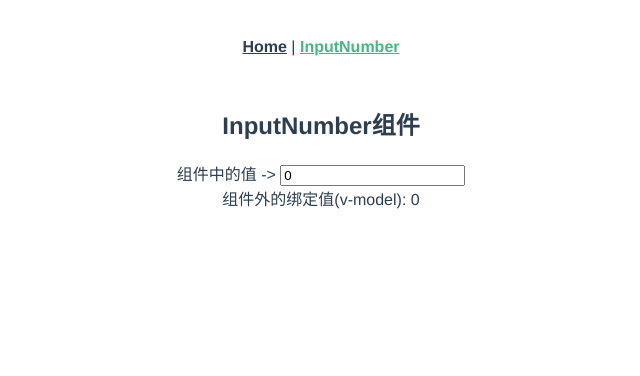
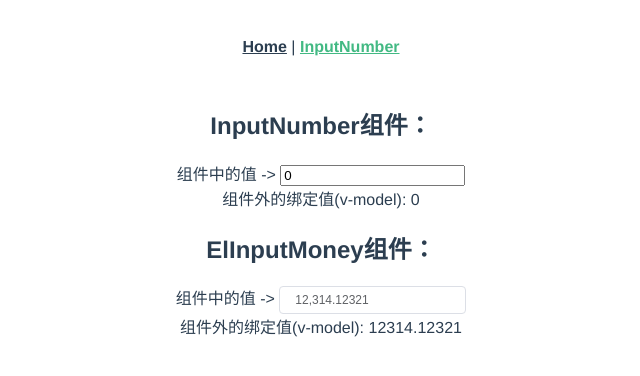
Before and after one commit to clydeqin7/vue-components, a Vue app: page /#/input_number in a window 1280 px wide. Shown: the top 376 px of the page, without its empty margins (319-959 px from the left). Built offline with nearby package versions, Linux system fonts and the light colour scheme.

Commit message:
feat: el-input 封装金额输入组件

```diff
--- /dev/null
+++ b/src/components/ElInputNumber.vue
@@ -0,0 +1,90 @@
+<template>
+  <el-input
+    v-bind="$attrs"
+    v-model.lazy="displayValue"
+    :placeholder="placeholder"
+    :disabled="disabled"
+    :maxlength="maxlength"
+    @input.native="handleInput"
+  ></el-input>
+</template>
+
+<script>
+export default {
+  name: "ElInputMoney",
+  props: {
+    value: {
+      type: [String, Number],
+      default: "",
+    },
+    placeholder: {
+      type: String,
+      default: "请输入金额",
+    },
+    disabled: {
+      type: Boolean,
+      default: false,
+    },
+    maxlength: {
+      type: Number,
+      default: 16,
+    },
+    debounceTime: {
+      type: Number,
+      default: 500,
+    },
+    fractionalDigits: {
+      type: Number,
+      default: 2,
+    },
+  },
+  data() {
+    return {
+      displayValue: "",
+      inputTimer: null,
+    };
+  },
+  methods: {
+    handleInput(event) {
+      if (this.timeoutId) {
+        clearTimeout(this.timeoutId);
+      }
+      this.timeoutId = setTimeout(() => {
+        const inputValue = event.target.value.replace(/,/g, "");
+        let numberValue = parseFloat(inputValue);
+        if (isNaN(numberValue)) {
+          numberValue = "";
+          this.displayValue = "";
+        } else {
+          numberValue = this.formatNumber(numberValue);
+        }
+        this.$emit("input", numberValue);
+        this.formatDisplayValue();
+      }, this.debounceTime);
+    },
+    formatDisplayValue() {
+      const parts = this.value.toString().split(".");
+      parts[0] = parts[0].replace(/\B(?=(\d{3})+(?!\d))/g, ",");
+      this.displayValue = parts.join(".");
+    },
+    formatNumber(rawNum) {
+      let num = "" + rawNum;
+      if (/\./.test(num)) {
+        // 判断是否存在小数点
+        num = num.replace(/([0-9]+\.[0-9]{2})[0-9]*/, "$1"); // 保留小数点后两位
+      } else {
+        num = parseInt(num); // 转为整数
+      }
+      return num;
+    },
+  },
+  mounted() {
+    this.formatDisplayValue();
+  },
+  watch: {
+    value() {
+      this.formatDisplayValue();
+    },
+  },
+};
+</script>
--- a/src/views/About.vue
+++ b/src/views/About.vue
@@ -1,20 +1,30 @@
 <template>
   <div>
-    <h2>InputNumber组件</h2>
+    <h2>InputNumber组件：</h2>
     组件中的值 -> <InputNumber v-model="count"></InputNumber>
     <div>组件外的绑定值(v-model): {{ count }}</div>
+    <section>
+      <h2>ElInputMoney组件：</h2>
+      组件中的值 ->
+      <div style="display: inline-block">
+        <ElInputMoney size="mini" v-model="elCount"></ElInputMoney>
+      </div>
+      <div>组件外的绑定值(v-model): {{ elCount }}</div>
+    </section>
   </div>
 </template>
 
 <script>
 import InputNumber from "@/components/InputNumber.vue";
+import ElInputMoney from "@/components/ElInputNumber.vue";
 export default {
   name: "InputNumberWrapper",
-  components: { InputNumber },
+  components: { InputNumber, ElInputMoney },
   props: {},
   data() {
     return {
       count: 0,
+      elCount: "12314.12321",
     };
   },
   watch: {},
```
